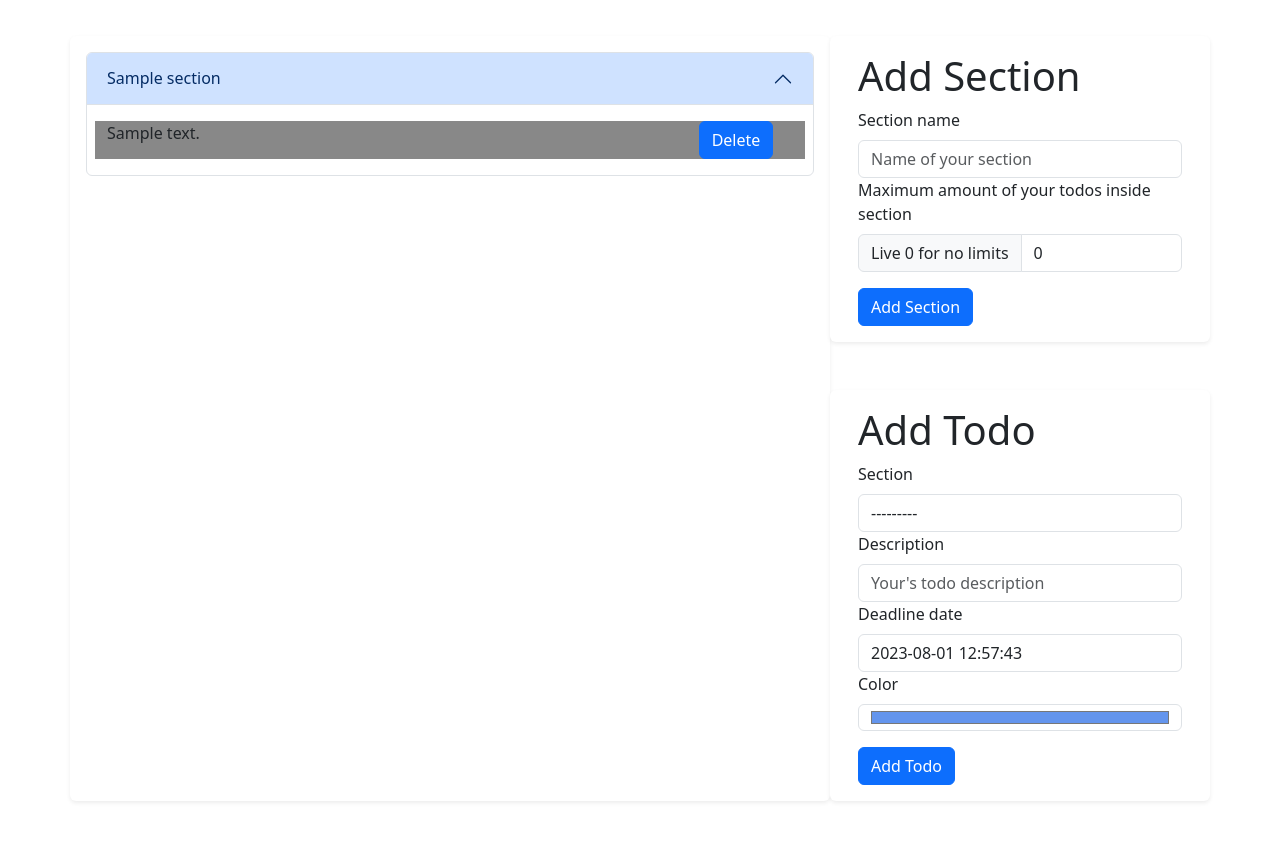
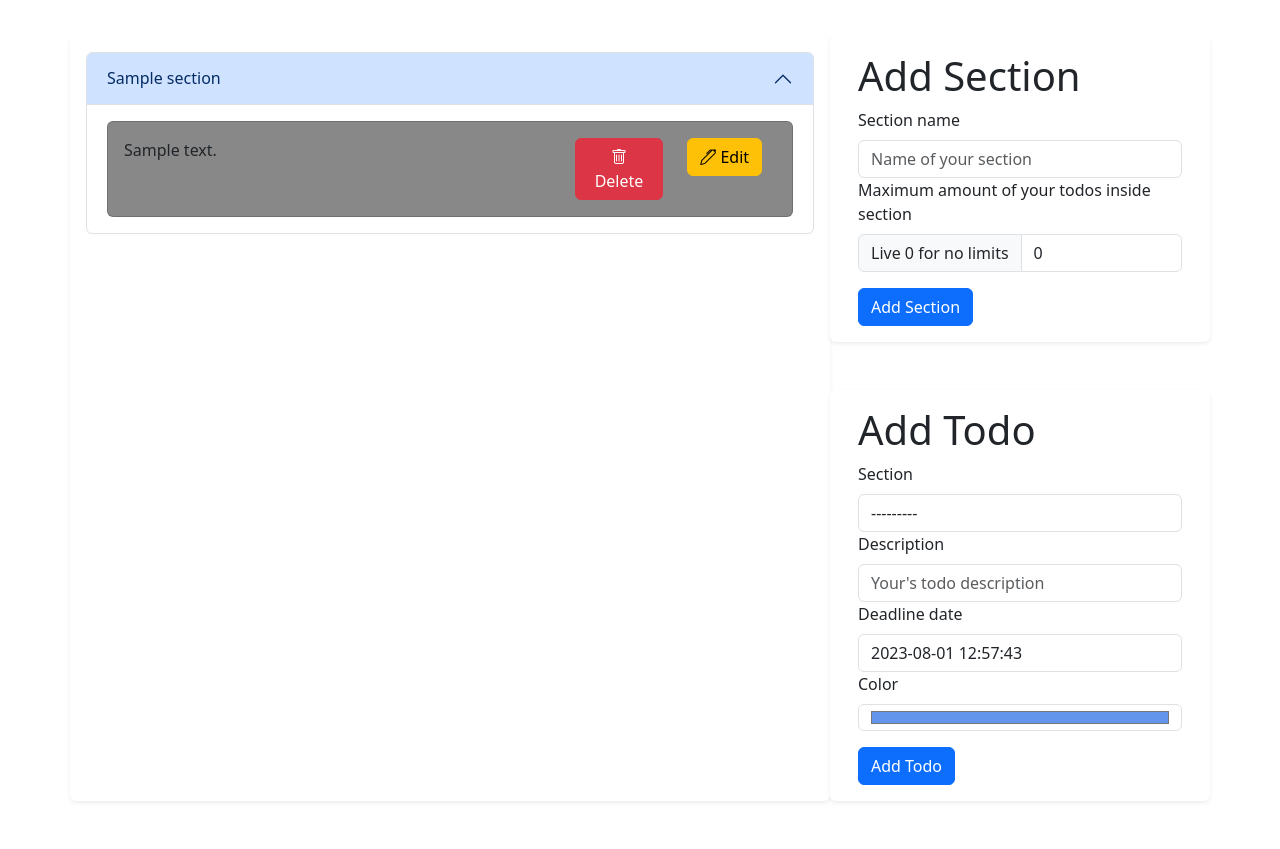
Before and after one commit to sliwaszymon/django, a Django app: page /todos/ in a window 1280 px wide. Shown: the part 60-909 px from the top of the page. Run offline with Django 4.2, Linux system fonts and the light colour scheme; tables that the repository leaves empty hold one stand-in row (values such as "Sample post"); some libraries are stand-ins or nearby versions.

Commit message:
sending same form after refresh fix,

```diff
--- a/homesite/templates/_base/base_generic.html
+++ b/homesite/templates/_base/base_generic.html
@@ -4,6 +4,7 @@
 <head>
     <title>{% block title %}{% endblock %}</title>
     <link rel="stylesheet" href="{% static 'bootstrap530\css\bootstrap.css' %}">
+    <link rel="stylesheet" href="https://cdn.jsdelivr.net/npm/bootstrap-icons@1.10.5/font/bootstrap-icons.css">
     <link rel="stylesheet" href="https://fonts.googleapis.com/css2?family=Material+Symbols+Outlined:opsz,wght,FILL,GRAD@48,400,0,0" />
     {% block scripts %}{% endblock %}
 </head>
--- a/homesite/templates/todos/index.html
+++ b/homesite/templates/todos/index.html
@@ -25,12 +25,19 @@ TODOS
             <div class="accordion-body">
               {% for todo in todos %}
                 {% if todo.section.pk == section.pk %}
-                  <div class="row" style="background-color: {{ todo.color }};">
-                    <div class="col-10">
-                      {{ todo.description }}
-                    </div>
-                    <div class="col-1">
-                      <button type="button" class="btn btn-primary" data-bs-toggle="modal" data-bs-target="#todo{{ todo.pk }}_Modal">Delete</button>
+                  <div class="card" style="background-color: {{ todo.color }};">
+                    <div class="card-body">
+                      <div class="row">
+                        <div class="col-8">
+                          {{ todo.description }}
+                        </div>
+                        <div class="col-2">
+                          <button class="btn btn-danger" data-bs-toggle="modal" data-bs-target="#todo{{ todo.pk }}_Modal"><i class="bi bi-trash"></i> Delete</button>
+                        </div>
+                        <div class="col-2">
+                          <button class="btn btn-warning"><i class="bi bi-pen"></i> Edit</button>
+                        </div>
+                      </div>
                     </div>
                   </div>
                 {% endif %}
--- a/homesite/todos/urls.py
+++ b/homesite/todos/urls.py
@@ -1,7 +1,8 @@
 from django.urls import path
-from .views import TodosIndexView, TodoDeleteView
+from .views import TodosIndexView, TodoDeleteView, SectionDeleteView
 
 urlpatterns = [
     path("", TodosIndexView.as_view(), name="todos-index"),
-    path("todo/<pk>/delete/", TodoDeleteView.as_view(), name="todo-delete")
+    path("todo/<pk>/delete/", TodoDeleteView.as_view(), name="todo-delete"),
+    path("section/<pk>/delete/", SectionDeleteView.as_view(), name="section-delete")
 ]
--- a/homesite/todos/views.py
+++ b/homesite/todos/views.py
@@ -1,4 +1,5 @@
 from django.views.generic import TemplateView, DeleteView
+from django.http import HttpResponseRedirect
 from django.urls import reverse_lazy
 
 from .models import Section, Todo
@@ -12,10 +13,6 @@ class TodosIndexView(TemplateView):
         context = super().get_context_data(**kwargs)
         sections = Section.objects.all()
         todos = Todo.objects.all()
-
-        # todos = {}
-        # for section in sections:
-        #     todos[section.pk] = Todo.objects.filter(section=section)
 
         context['sections'] = sections
         context['todos'] = todos
@@ -36,6 +33,7 @@ class TodosIndexView(TemplateView):
             else:
                 section.todo_cap = 0
             section.save()
+            return HttpResponseRedirect(reverse_lazy('todos-index'))
 
         if todo_form.is_valid():
             section = todo_form.cleaned_data['section']
@@ -44,6 +42,7 @@ class TodosIndexView(TemplateView):
             color = todo_form.cleaned_data['color']
             todo = Todo(section=section, description=desc, deadline=deadline, color=color)
             todo.save()
+            return HttpResponseRedirect(reverse_lazy('todos-index'))
 
         context = self.get_context_data(**kwargs)
         return self.render_to_response(context)
@@ -52,3 +51,8 @@ class TodosIndexView(TemplateView):
 class TodoDeleteView(DeleteView):
     model = Todo
     success_url = reverse_lazy('todos-index')
+
+
+class SectionDeleteView(DeleteView):
+    model = Section
+    success_url = reverse_lazy('todos-index')
```
